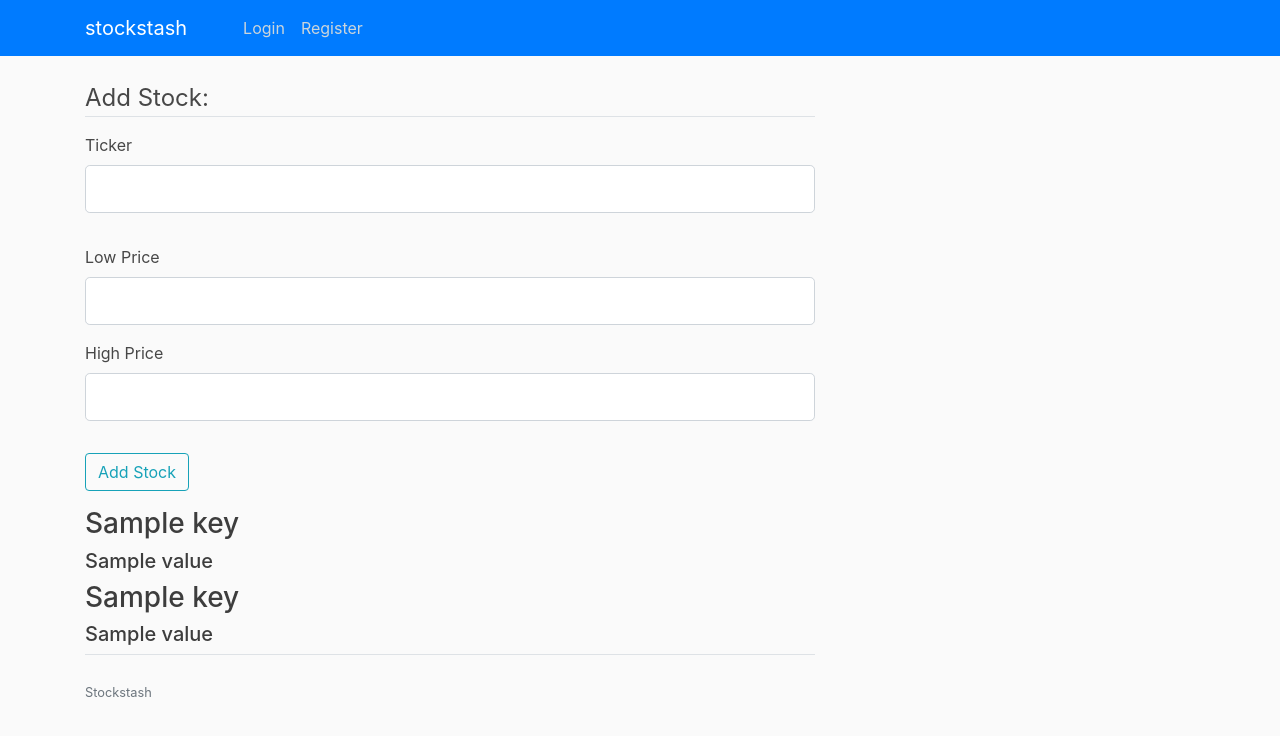
After one commit to ragyang/stockstash, a Flask app: template stockstash/templates/watchlist.html in a window 1280 px wide. The commit adds this page. Shown: the top 736 px of the page. Run offline with Flask 2, Linux system fonts and the light colour scheme; the template is opened without the code that fills it: values that come from a table or form of the project are taken from there, most other values are stand-ins (such as "Sample title", 1, 10 or a date in 2020); some libraries are stand-ins or nearby versions.

```diff
--- a/stockstash/forms.py
+++ b/stockstash/forms.py
@@ -49,3 +49,17 @@ class AddStockForm(FlaskForm):
     def validate_ticker(self, ticker):
         if not is_valid_ticker(ticker.data):
             raise ValidationError('Error! Not a valid ticker.')
+
+# ticker form
+class AddStockFormWatchlist(FlaskForm):
+    ticker = StringField('Ticker',
+                           validators=[DataRequired()])
+    lowprice = StringField('Low Price',
+                            validators=[DataRequired(), Length(min=1, max=100)])
+    highprice = StringField('High Price',
+                            validators=[DataRequired(), Length(min=1, max=100)])
+    submit = SubmitField('Add Stock')
+
+    def validate_ticker(self, ticker):
+        if not is_valid_ticker(ticker.data):
+            raise ValidationError('Error! Not a valid ticker.')
--- a/stockstash/templates/layout.html
+++ b/stockstash/templates/layout.html
@@ -39,7 +39,7 @@
                 {% if current_user.is_authenticated %}
                   <a class="nav-item nav-link" href="#">Account</a>
                   <a class="nav-item nav-link" href="{{ url_for('portfolio') }}">Portfolio</a>
-                  <a class="nav-item nav-link" href="#">Watchlist</a>
+                  <a class="nav-item nav-link" href="{{ url_for('watchlist') }}">Watchlist</a>
                   <a class="nav-item nav-link" href="{{ url_for('logout') }}">Logout</a>
               <!-- ELSE curr_user is not authenticated, show login, register -->
                 {% else %}
--- /dev/null
+++ b/stockstash/templates/watchlist.html
@@ -0,0 +1,80 @@
+{% extends "layout.html" %}
+{% block content %}
+    <div class="content-section">
+        <form method="POST" action="" novalidate="novalidate">
+
+            {{ form.hidden_tag() }}
+            <fieldset class="form-group">
+                <legend class="border-bottom mb-3"> Add Stock: </legend>
+                <!-- ticker input -->
+                <div class="form-group">
+                    {{ form.ticker.label(class="form-control-label") }}
+                    {% if form.ticker.errors %}
+                    {{ form.ticker(class="form-control form-control-lg is-invalid") }}
+                        <div class="invalid-feedback">
+                            {% for error in form.ticker.errors %}
+                                <span>{{ error }}</span>
+                            {% endfor %}
+                        </div>
+                    {% else %}
+                        {{ form.ticker(class="form-control form-control-lg") }}
+                    {% endif %}
+                </div>
+            </fieldset>
+
+            <fieldset class="form-group">
+                    <!-- low price -->
+                    <div class="form-group">
+                        {{ form.lowprice.label(class="form-control-label") }}
+                        {% if form.lowprice.errors %}
+                        {{ form.lowprice(class="form-control form-control-lg is-invalid") }}
+                            <div class="invalid-feedback">
+                                {% for error in form.lowprice.errors %}
+                                    <span>{{ error }}</span>
+                                {% endfor %}
+                            </div>
+                        {% else %}
+                            {{ form.lowprice(class="form-control form-control-lg") }}
+                        {% endif %}
+                    </div>
+                    <!-- high price -->
+                    <div class="form-group">
+                        {{ form.highprice.label(class="form-control-label") }}
+                        {% if form.highprice.errors %}
+                        {{ form.highprice(class="form-control form-control-lg is-invalid") }}
+                            <div class="invalid-feedback">
+                                {% for error in form.highprice.errors %}
+                                    <span>{{ error }}</span>
+                                {% endfor %}
+                            </div>
+                        {% else %}
+                            {{ form.highprice(class="form-control form-control-lg") }}
+                        {% endif %}
+                    </div>
+            </fieldset>
+
+            <div class="form-group">
+                {{ form.submit(class="btn btn-outline-info") }}
+            </div>
+        </form>
+
+
+        <!-- Display Stock Api Data -->
+        {% for key, value in apidata.items() %}
+            <h3>{{key}}</h1>
+            <h5>{{value}}</h2>
+        {% endfor %}
+
+        <!-- Display Stock Db Data -->
+        <!-- Display Stock Api Data -->
+        {% for key, value in dbdata.items() %}
+            <h3>{{key}}</h1>
+            <h5>{{value}}</h2>
+        {% endfor %}
+    </div>
+    <div class="border-top pt-4">
+        <small class="text-muted">
+            Stockstash
+        </small>
+    </div>
+{% endblock content %}
```
Also changed, not shown: stockstash/models.py (+7 -2 lines), stockstash/routes.py (+36 -3 lines).
